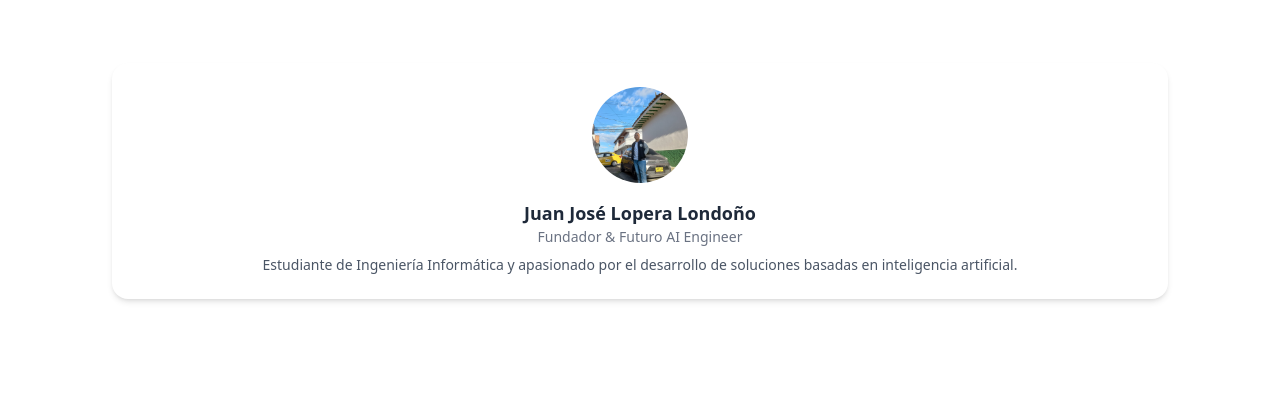
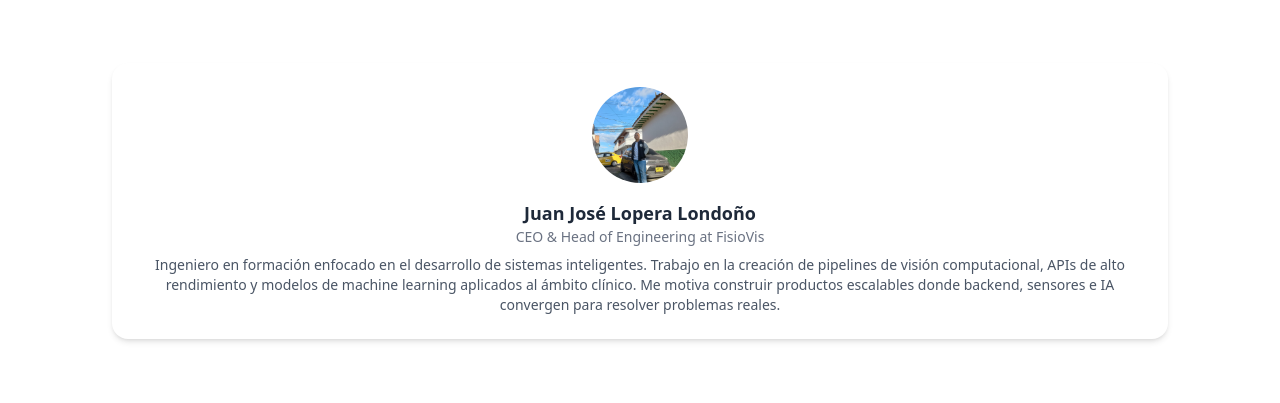
Before and after one commit to Loperaa-Juan/FisioVis, a Django app: page /about in a window 1280 px wide. Shown: the part 625-1028 px from the top of the page. Before the commit the page ends 927 px from the top, so only its background shows below. Run offline with Django 5.2, Linux system fonts and the light colour scheme; some libraries are stand-ins or nearby versions.

Commit message:
changes in about.html

```diff
--- a/assessments/templates/assessments/assessment.html
+++ b/assessments/templates/assessments/assessment.html
@@ -24,7 +24,7 @@
         class="bg-black rounded-xl overflow-hidden shadow-lg border border-gray-200"
       >
         <img
-          src="http://192.168.1.9:81/stream"
+          src="http://10.201.194.31:81/stream"
           alt="ESP32 Stream"
           class="rounded-2xl border-4 border-emerald-500 max-w-full"
         />
--- a/assessments/views.py
+++ b/assessments/views.py
@@ -13,7 +13,7 @@ from patients.models import Patient
 
 from .models import Assessment, PatientAssessment
 
-ESP32_URL = "http://192.168.1.9/capture"
+ESP32_URL = "http://10.201.194.31/capture"
 
 
 def calculate_angle(a, b, c):
--- a/templates/about.html
+++ b/templates/about.html
@@ -46,9 +46,11 @@
             alt="Juan José"
           />
           <h3 class="text-lg font-semibold text-gray-800">Juan José Lopera Londoño</h3>
-          <p class="text-sm text-gray-500 mb-2">Fundador & Futuro AI Engineer</p>
+          <p class="text-sm text-gray-500 mb-2">CEO & Head of Engineering at FisioVis</p>
           <p class="text-gray-600 text-sm">
-            Estudiante de Ingeniería Informática y apasionado por el desarrollo de soluciones basadas en inteligencia artificial.
+            Ingeniero en formación enfocado en el desarrollo de sistemas inteligentes. Trabajo en la creación de pipelines de visión computacional,
+            APIs de alto rendimiento y modelos de machine learning aplicados al ámbito clínico. Me motiva construir productos escalables donde backend,
+            sensores e IA convergen para resolver problemas reales.
           </p>
         </div>
       </div>
```
